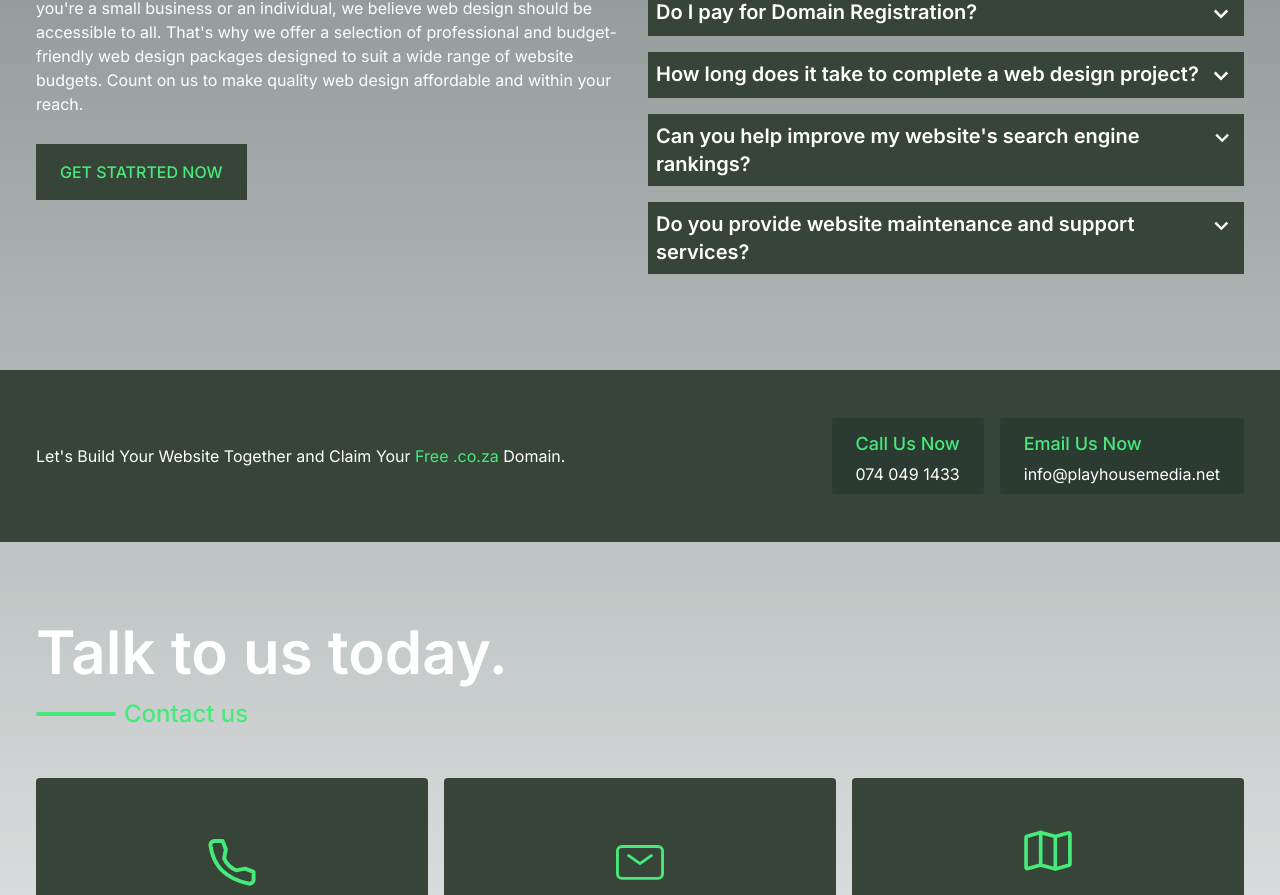
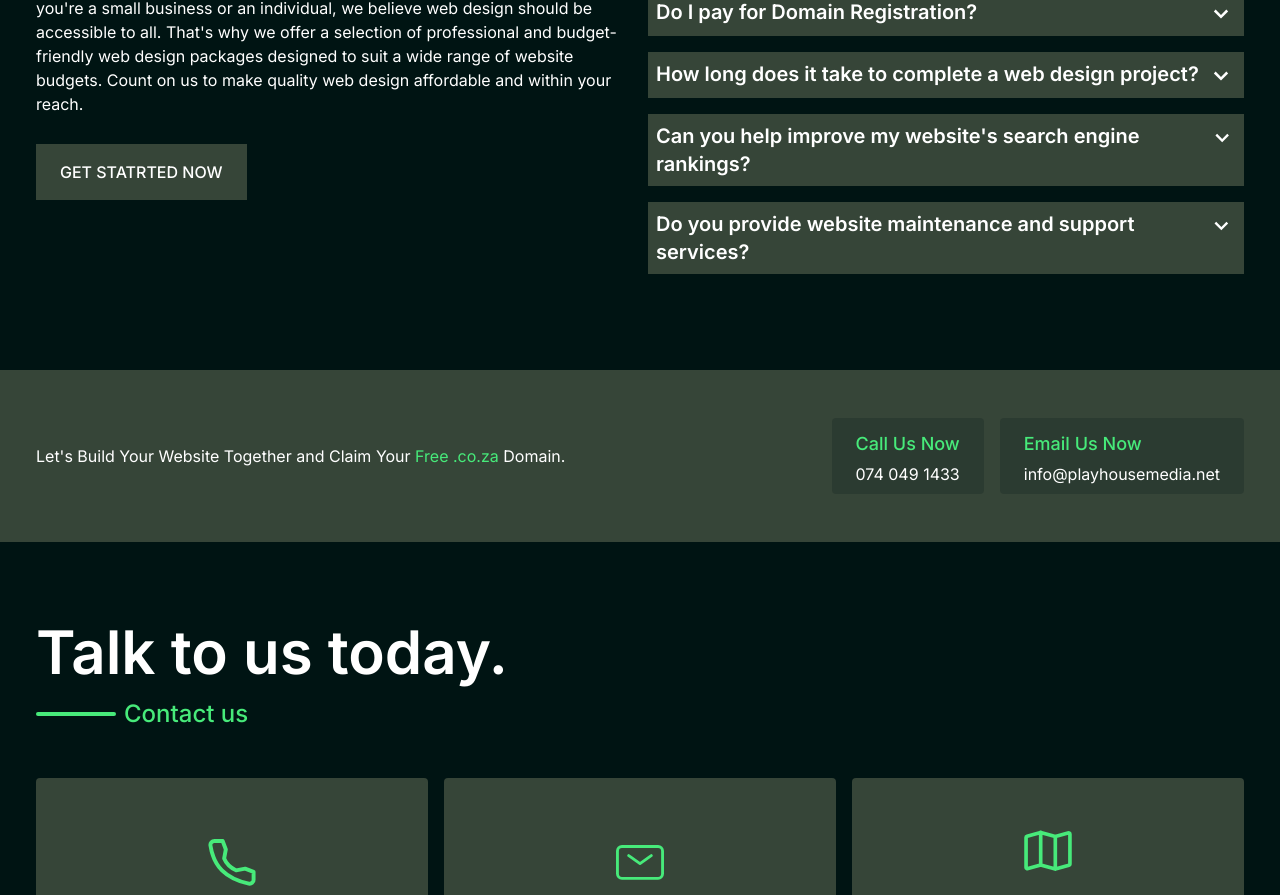
Before and after one commit to jchademwiri/playhouse-media-official-website, a Next.js app: page / in a window 1280 px wide. Shown: the part 1939-2834 px from the top of the page. Built offline with nearby package versions, Linux system fonts and the light colour scheme.

Commit message:
dark mode as default for both dark and light modes

```diff
--- a/src/app/globals.css
+++ b/src/app/globals.css
@@ -7,25 +7,24 @@ html {
 }
 
 :root {
-  --foreground-rgb: 0, 0, 0;
-  --background-start-rgb: 214, 219, 220;
-  --background-end-rgb: 255, 255, 255;
+  /* --foreground-rgb: 0, 20, 19;
+  --background-rgb: 255, 255, 255; */
+  --foreground-rgb: 255, 255, 255;
+  --background-rgb: 0, 20, 19;
 }
 
 @media (prefers-color-scheme: dark) {
   :root {
     --foreground-rgb: 255, 255, 255;
-    --background-start-rgb: 0, 0, 0;
-    --background-end-rgb: 0, 0, 0;
+    --background-rgb: 0, 20, 19;
   }
 }
 
 body {
   color: rgb(var(--foreground-rgb));
-  background: linear-gradient(
-      to bottom,
-      transparent,
-      rgb(var(--background-end-rgb))
-    )
-    rgb(var(--background-start-rgb));
+  background: rgb(var(--background-rgb))
 }
+.test{
+  color: rgb(89, 87, 233);
+  background-color: rgb(240, 107, 28);
+}
--- a/src/app/layout.tsx
+++ b/src/app/layout.tsx
@@ -44,7 +44,7 @@ export default function RootLayout({
   return (
     <html lang='en'>
       <GoogleAnalytics GA_MEASUREMENT_ID='G-51M5BSC068' />
-      <body className={`${inter.className} bg-dark text-white`}>
+      <body className={`${inter.className}`}>
         <Navbar />
         {children}
         <Footer />
--- a/src/components/CallToAction.tsx
+++ b/src/components/CallToAction.tsx
@@ -2,7 +2,7 @@ import Link from 'next/link';
 
 export const CallToAction = () => {
   return (
-    <div className='bg-armyGreen py-12'>
+    <div className='bg-armyGreen py-12 text-white'>
       <div className='mx-auto w-full max-w-[1240px] justify-between gap-4 px-4 lg:flex lg:grid-cols-2 lg:items-center '>
         <div className='py-3'>
           <p>
--- a/src/components/Card.tsx
+++ b/src/components/Card.tsx
@@ -6,7 +6,7 @@ interface Card {
 
 const Card = ({ subTitle, title, description }: Card) => {
   return (
-    <div className='rounded-sm bg-armyGreen px-7 py-8 '>
+    <div className='rounded-sm bg-armyGreen px-7 py-8 text-white'>
       <header>
         {subTitle && (
           <h3 className='py-2 text-lg font-medium text-accent'>{subTitle} </h3>
--- a/src/components/Faqs.tsx
+++ b/src/components/Faqs.tsx
@@ -15,7 +15,7 @@ const Faqs = ({ question, answer }: Faq) => {
       {/* question section */}
       <div
         onClick={handleToggle}
-        className='flex cursor-pointer justify-between bg-armyGreen p-2'
+        className='flex cursor-pointer justify-between bg-armyGreen p-2 text-white'
       >
         <h1 className='text-xl font-semibold '>{question}</h1>
         <BiChevronDown
@@ -35,7 +35,7 @@ const Faqs = ({ question, answer }: Faq) => {
             transition={{ duration: 0.3 }}
             className='overflow-clip'
           >
-            <p className='bg-armyGreen/50 p-2 text-sm md:text-base '>
+            <p className='bg-armyGreen/50 p-2 text-sm text-white md:text-base '>
               {answer}
             </p>
           </motion.div>
--- a/src/components/Footer.tsx
+++ b/src/components/Footer.tsx
@@ -6,7 +6,7 @@ import uuid from 'react-uuid';
 
 const Footer = () => {
   return (
-    <footer className='bg-armyGreen/40 py-12'>
+    <footer className='bg-armyGreen/60 py-12 text-white '>
       <div className='mx-auto grid w-full max-w-[1240px] gap-4 px-4 md:grid-cols-2 md:place-items-center '>
         <div className=''>
           <header className='flex items-center text-2xl'>
--- a/src/components/Moto.tsx
+++ b/src/components/Moto.tsx
@@ -3,7 +3,7 @@ import Image from 'next/image';
 
 const Moto = () => {
   return (
-    <section className='bg-armyGreen '>
+    <section className='bg-armyGreen text-white '>
       <div className='mx-auto w-full max-w-[1240px] px-4 py-20'>
         <header className='flex items-center gap-2 py-4 '>
           <Image
--- a/src/components/sections/Contact.tsx
+++ b/src/components/sections/Contact.tsx
@@ -5,14 +5,14 @@ import { downArrow, mail, map, phone } from '@/data/images';
 
 const Contact = () => {
   return (
-    <section className='mx-auto my-20 w-full max-w-[1240px] px-4'>
+    <section className='mx-auto my-20 w-full max-w-[1240px] px-4 '>
       <header>
         <h2 className='text-4xl font-semibold md:text-6xl'>
           Talk to us today.
         </h2>
         <SectionTitle title='Contact us' />
       </header>
-      <article className='my-8 grid gap-4 text-center sm:grid-cols-2 md:grid-cols-3'>
+      <article className='my-8 grid gap-4 text-center  text-white sm:grid-cols-2 md:grid-cols-3'>
         <div className='flex flex-col items-center justify-center rounded bg-armyGreen p-8 '>
           <Image
             src={phone}
--- a/src/components/sections/Hosting.tsx
+++ b/src/components/sections/Hosting.tsx
@@ -28,7 +28,7 @@ const Hosting = () => {
         <button className='my-6'>
           <Link
             href={`/`}
-            className='block bg-armyGreen px-6 py-4 font-medium uppercase text-accent hover:text-white'
+            className='block bg-armyGreen px-6 py-4 font-medium uppercase text-white'
           >
             GET STATRTED NOW
           </Link>
```
